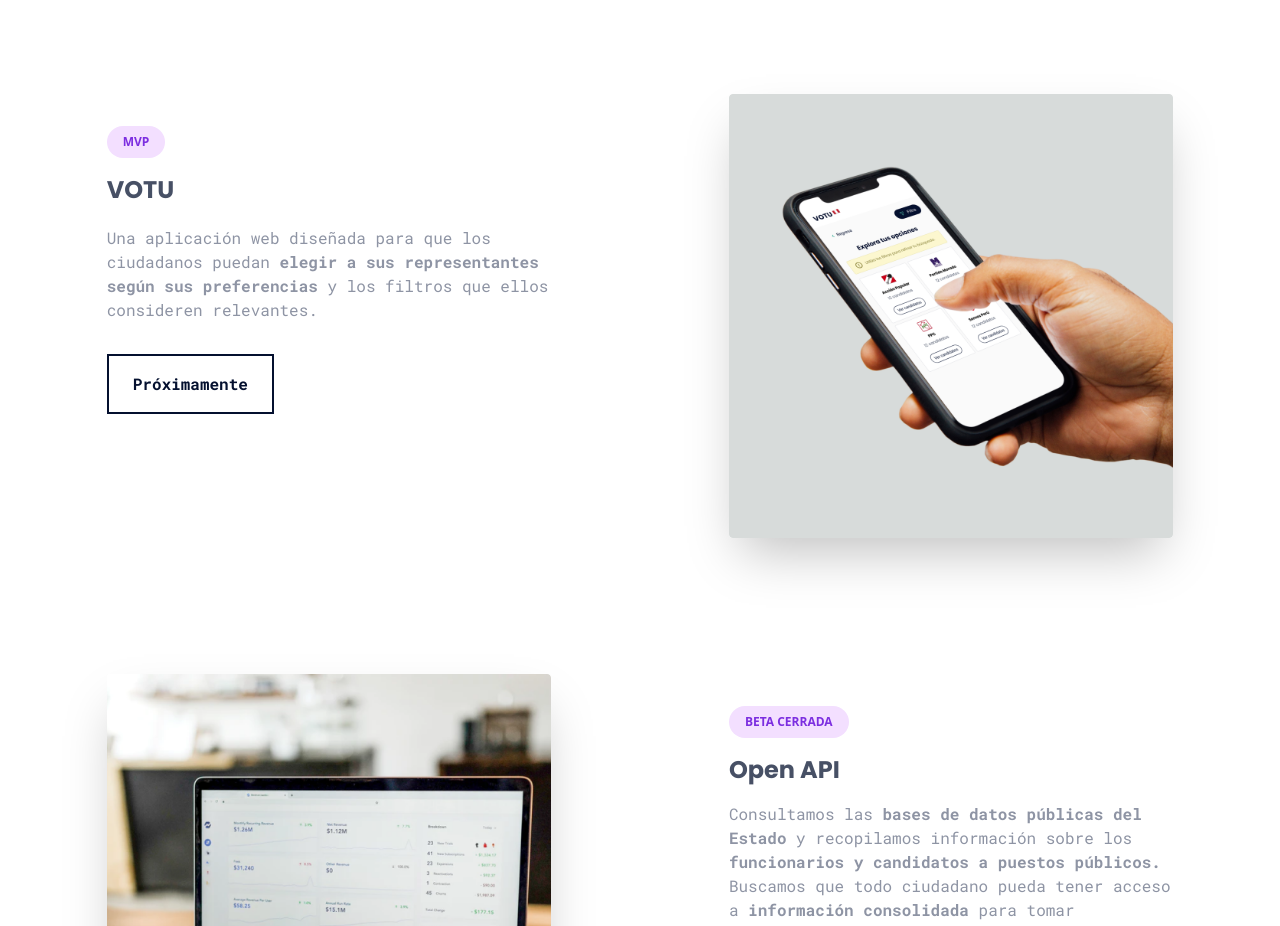
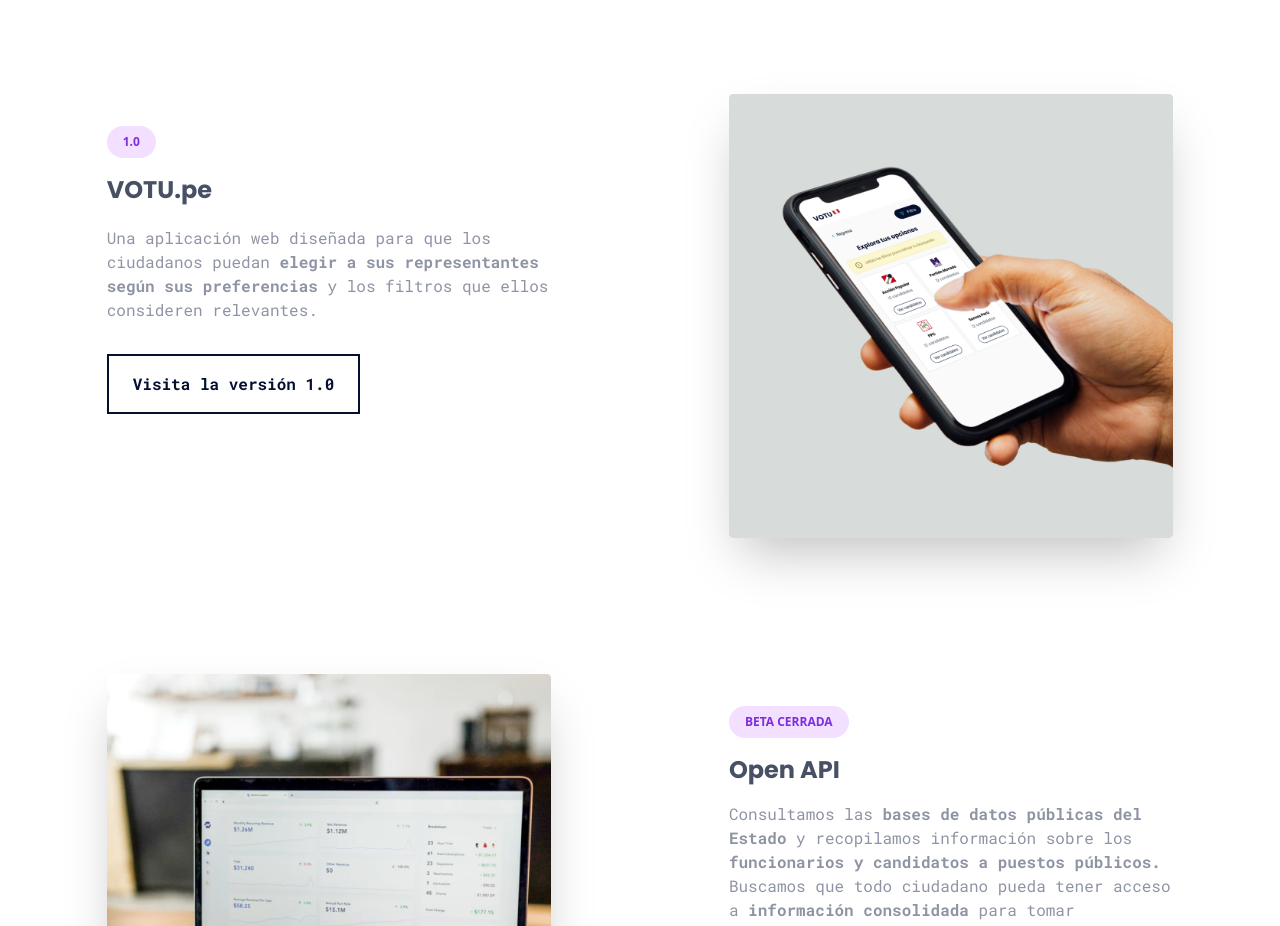
Before and after one commit to openpolitica/openpolitica.com, a website: page index.html in a window 1280 px wide. Shown: the part 1340-2266 px from the top of the page. Drawn offline with Linux system fonts and the light colour scheme.

Commit message:
Update to Votu.pe 1.0

```diff
--- a/index.html
+++ b/index.html
@@ -100,10 +100,10 @@
       <div class="sm:w-full md:w-5/12">
         <!-- project state -->
         <span
-          class="inline-block mt-8 px-4 py-2 bg-purple-200 text-purple-100 rounded-full font-bold uppercase text-xs">MVP</span>
+          class="inline-block mt-8 px-4 py-2 bg-purple-200 text-purple-100 rounded-full font-bold uppercase text-xs">1.0</span>
         <!-- project name -->
         <h3 class="pt-4 font-display font-bold text-2xl text-secondary-dark">
-          VOTU
+          VOTU.pe
         </h3>
         <!-- project url -->
         <p class="pt-1 font-display font-bold uppercase text-primary-default text-sm">
@@ -116,8 +116,7 @@
           filtros que ellos consideren relevantes.
         </p>
         <!-- go to project button -->
-        <!-- <a class="btn-primary" href="https://www.votu.pe" target="_blank">Visita www.votu.pe</a>-->
-        <a class="btn-primary" href="https://www.instagram.com/votu.pe/" target="_blank">Próximamente</a>
+        <a class="btn-primary" href="https://votupe-apr2021.vercel.app/" rel="noreferrer" target="_blank">Visita la versión 1.0</a>
 
       </div>
     </div>
@@ -149,8 +148,7 @@
         </p>
 
         <!-- go to project button -->
-        <a class="btn-primary" href="https://odpolitica.typeform.com/to/yGoHh9lU" target="_blank">Solicita acceso</a>
-        <!--<a class="btn-primary" href="https://api.openpolitica.com/docs/" target="_blank">Lee la documentación</a>-->
+        <a class="btn-primary" href="https://odpolitica.typeform.com/to/yGoHh9lU" rel="noreferrer" target="_blank">Solicita acceso</a>
       </div>
     </div>
   </div>
```
